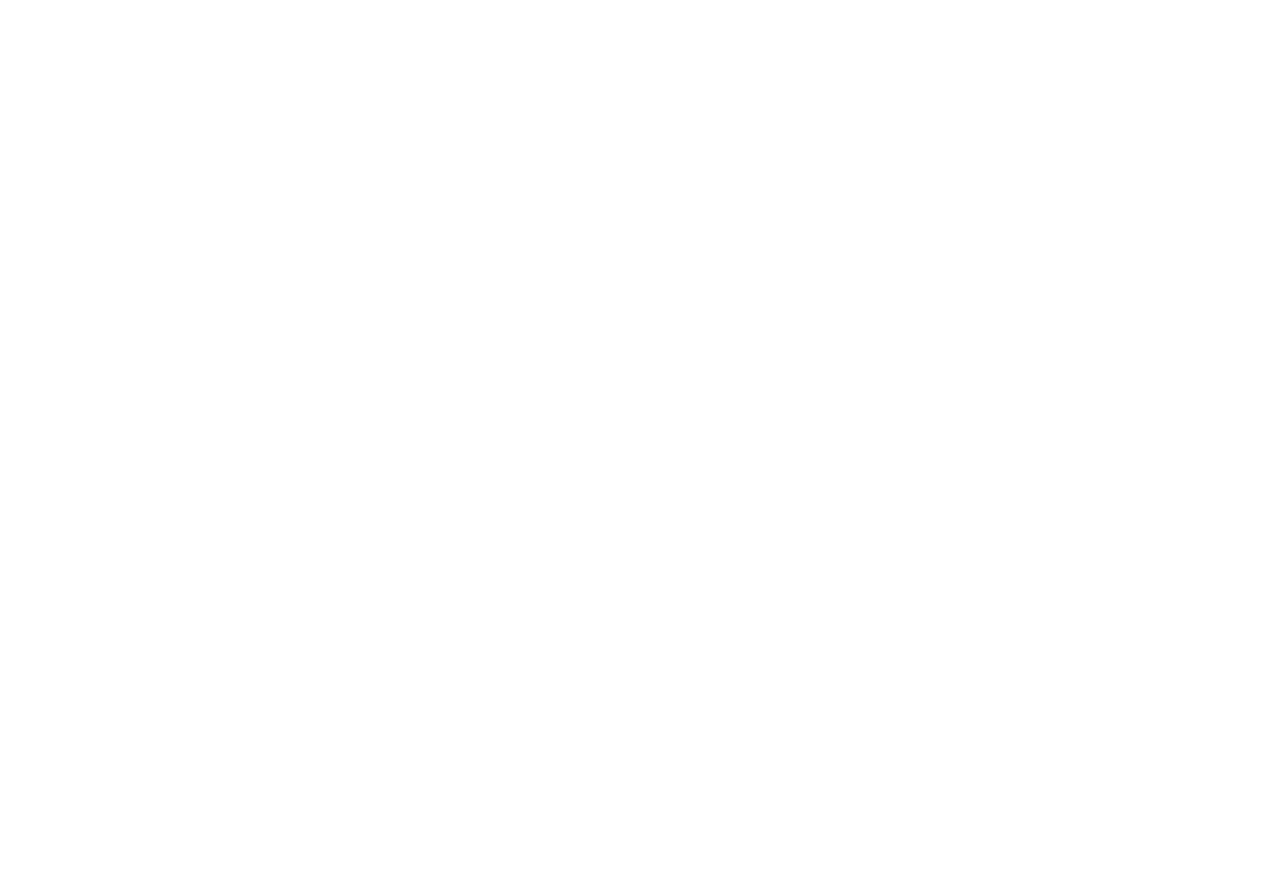
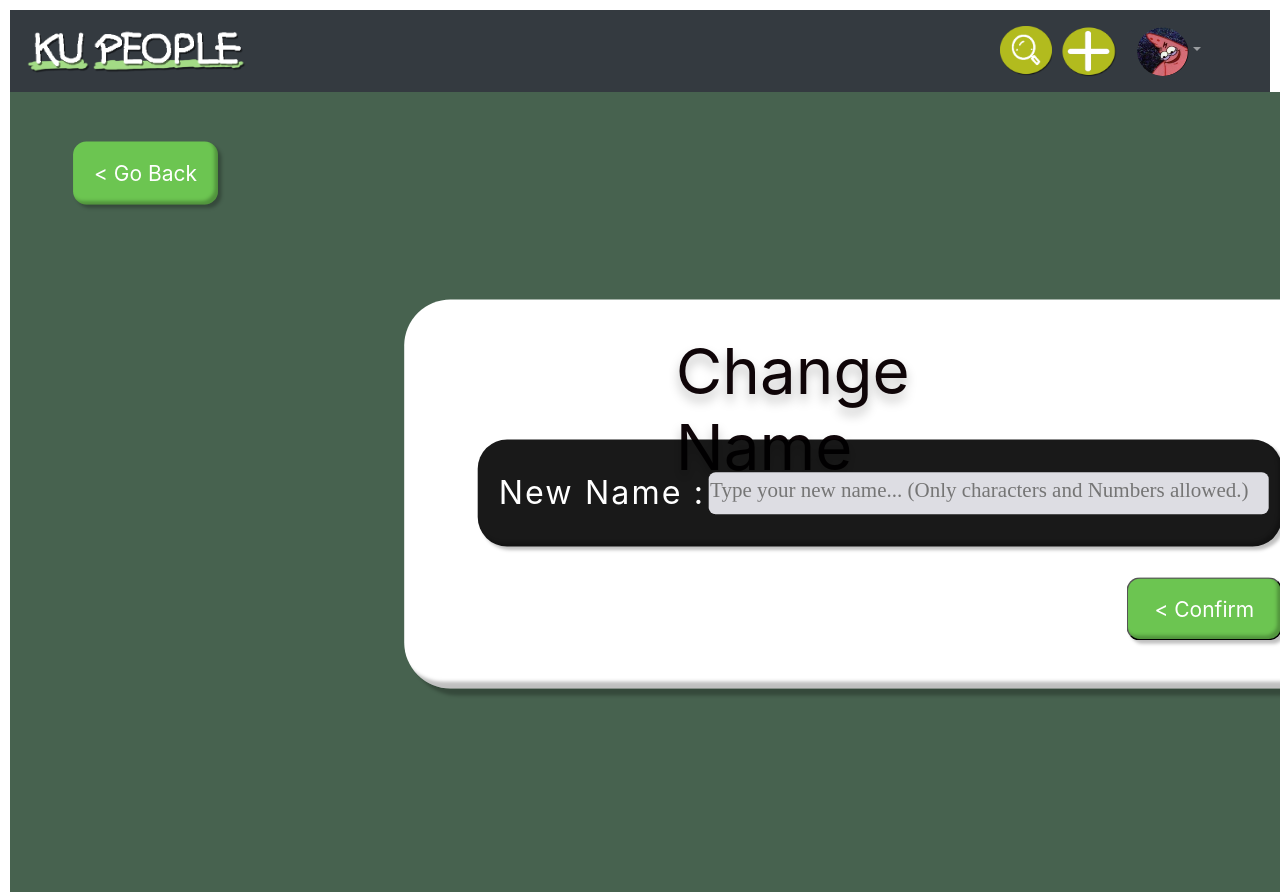
Before and after one commit to qqunx9999/KPP_Frontend, a React (Create React App) app in the folder frontend/: page /Setting/ChangeName in a window 1280 px wide. Before the commit the page ends 800 px from the top, so only its background shows below. Built offline with nearby package versions, Linux system fonts and the light colour scheme.

Commit message:
ChangeName - firsttime upload tsx and css

```diff
--- /dev/null
+++ b/frontend/src/CSSsource/ChangeName.css
@@ -0,0 +1,119 @@
+.cName-bigframe {
+    width: 100%;
+    height: 100%;
+    overflow: hidden;
+    background: var(--Theme6, #47624f);
+    margin: 0;
+    position: absolute;
+  }
+
+.cName_goback_button {
+    background: var(--Theme5, #6cc551); /* Green */
+    border-radius: 19px;
+    color: white;
+    width: 207px;
+    height: 90px;
+    text-align: center;
+    text-decoration: none;
+    display: inline-block;
+    font-size: 30px;
+    box-shadow: 5px 5px 5px 0px rgba(0, 0, 0, 0.25), inset -5px -5px 5px 0px rgba(0,0,0,0.25);
+    position: absolute;
+    top: 4.5%;
+    left: 2.5%;
+    transform: scale(0.7, 0.7);
+    border-width: 0px;
+  }
+
+.cName-whiteframe {
+    width: 1348px;
+    height: 556px;
+    overflow: visible;
+    background: var(--Theme1, #ffffff);
+    box-shadow: 10px 10px 5px 0px rgba(0, 0, 0, 0.25), inset -10px -10px 5px 0px rgba(0,0,0,0.25);
+    border-radius: 66px;
+    position: absolute;
+    top: 15.5%;
+    left: 15%;
+    transform: scale(0.7, 0.7);
+  }
+
+.cName-change-name {
+    width: 612px;
+    height: 129px;
+    overflow: visible;
+    text-shadow: 0px 10px 15px rgba(0, 0, 0, 0.25);
+    font-family: "Inter", sans-serif;
+    color: var(--Theme3, #0f0508);
+    font-size: 91px;
+    letter-spacing: 0px;
+    line-height: 1.2;
+    position: absolute;
+    top: 48px;
+    left: 388px;
+  }
+
+.cName-blackframe {
+    width: 1149px;
+    height: 153px;
+    overflow: visible;
+    background-color: rgba(0, 0, 0, 0.9);
+    box-shadow: 5px 5px 5px 0px rgba(0, 0, 0, 0.25), inset -5px -5px 5px 0px rgba(0,0,0,0.25);
+    border-radius: 42px;
+    position: absolute;
+    top: 200px;
+    left: 105px;
+  }
+
+.cName-new-name_ {
+    width: 503px;
+    height: 138px;
+    overflow: visible;
+    font-family: "Inter", sans-serif;
+    color: #ffffff;
+    font-size: 46px;
+    letter-spacing: 3px;
+    line-height: 3;
+    position: absolute;
+    top: 6px;
+    left: 30px;
+  }
+
+.cName-confirmbutton {
+    width: 222px;
+    height: 90px;
+    overflow: visible;
+    background: var(--Theme5, #6cc551);
+    box-shadow: 5px 5px 5px 0px rgba(0, 0, 0, 0.25), inset -5px -5px 5px 0px rgba(0,0,0,0.25);
+    border-radius: 19px;
+    color: white;
+    text-align: center;
+    display: inline-block;
+    font-size: 30px;
+    position: absolute;
+    top: 397px;
+    left: 1032px;
+  }
+
+  .cName_newname_input {
+    background-color: rgb(221, 221, 227);
+    font-size: 20;
+    color: "#333333";
+    border: rgba(0,0,0,0.29);
+    border-width: 3;
+    /*focusColor=#09F*/
+    /*focused:false*/
+    font: false;
+    font-family: "";
+    /*keyboard:""*/
+    /*multiLine:false*/
+    padding: 12;
+    /*password:false*/
+    border-radius: 10px;
+    width: 411px;
+    position: absolute;
+    top: 47px;
+    left: 330px;
+
+
+}
--- a/frontend/src/Pages/ChangeName.tsx
+++ b/frontend/src/Pages/ChangeName.tsx
@@ -1,11 +1,32 @@
 import React from 'react';
+import '../CSSsource/ChangeName.css';
+import { useHistory, useParams } from 'react-router';
+import Navigtion from '../component/NavBar';
+import { Formik, Form, Field } from 'formik';
+import ChangeNameForm from '../component/ChangeNameForm';
 
 function ChangeName() {
 
+    const history = useHistory();
+    const temp = {
+      "margin": "10px",
+    };
 
     return (
-      <div >
+      <div style={ temp }>
+        <Navigtion />
+        <div className="cName-bigframe">
+          <button className="cName_goback_button" onClick={ history.goBack }>&lt; Go Back</button>
+          <div className="cName-whiteframe">
+            <div className="cName-change-name">Change Name</div>
+            <div className="cName-blackframe">
+              <div className="cName-new-name_">New Name :</div>
+              <ChangeNameForm />
+            </div>
+            <button className="cName-confirmbutton" onClick={ history.goBack }>&lt; Confirm</button>
 
+          </div>
+        </div>
 
       </div>
     );
--- /dev/null
+++ b/frontend/src/component/ChangeNameForm.tsx
@@ -0,0 +1,26 @@
+import React from 'react';
+import { Formik, Form, Field } from 'formik';
+import '../CSSsource/ChangeName.css';
+
+type LoginFormProps = {
+    loginCallBack?: () => void,
+  };
+
+function ChangeNameForm(props: LoginFormProps) {
+    return (
+        <Formik
+            initialValues={{  }}
+            onSubmit={async (values, actions) => {
+            actions.setSubmitting(false);
+            } }
+        >
+        {({ isSubmitting }) => (
+        <Form>
+            <Field type="input" name="newName" className="cName_newname_input" placeholder="Type your new name... (Only characters and Numbers allowed.)" style={{ width:"800px" , height:"60px" }}/>
+        </Form>
+        )}
+        </Formik>
+    );
+}
+
+export default ChangeNameForm;
```
